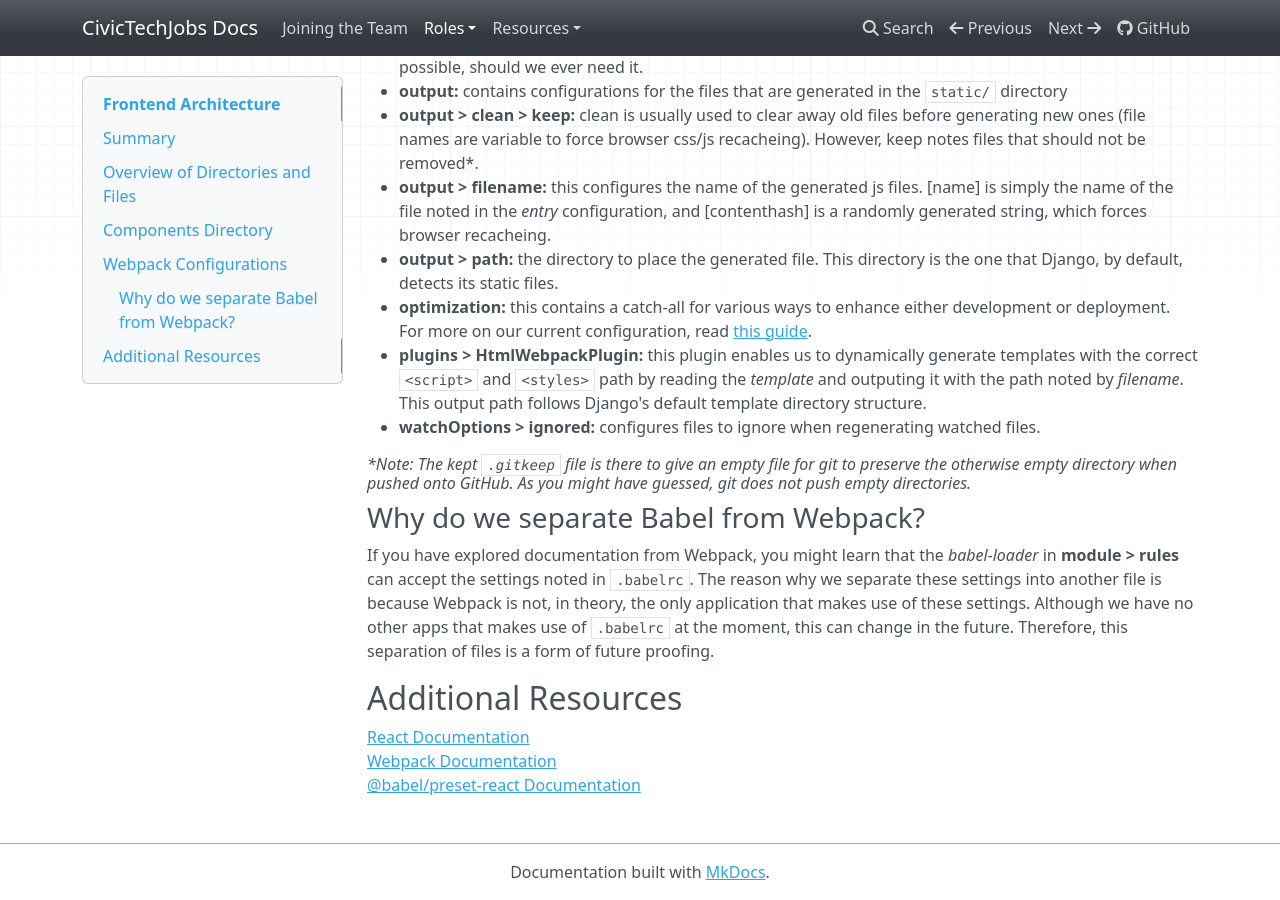
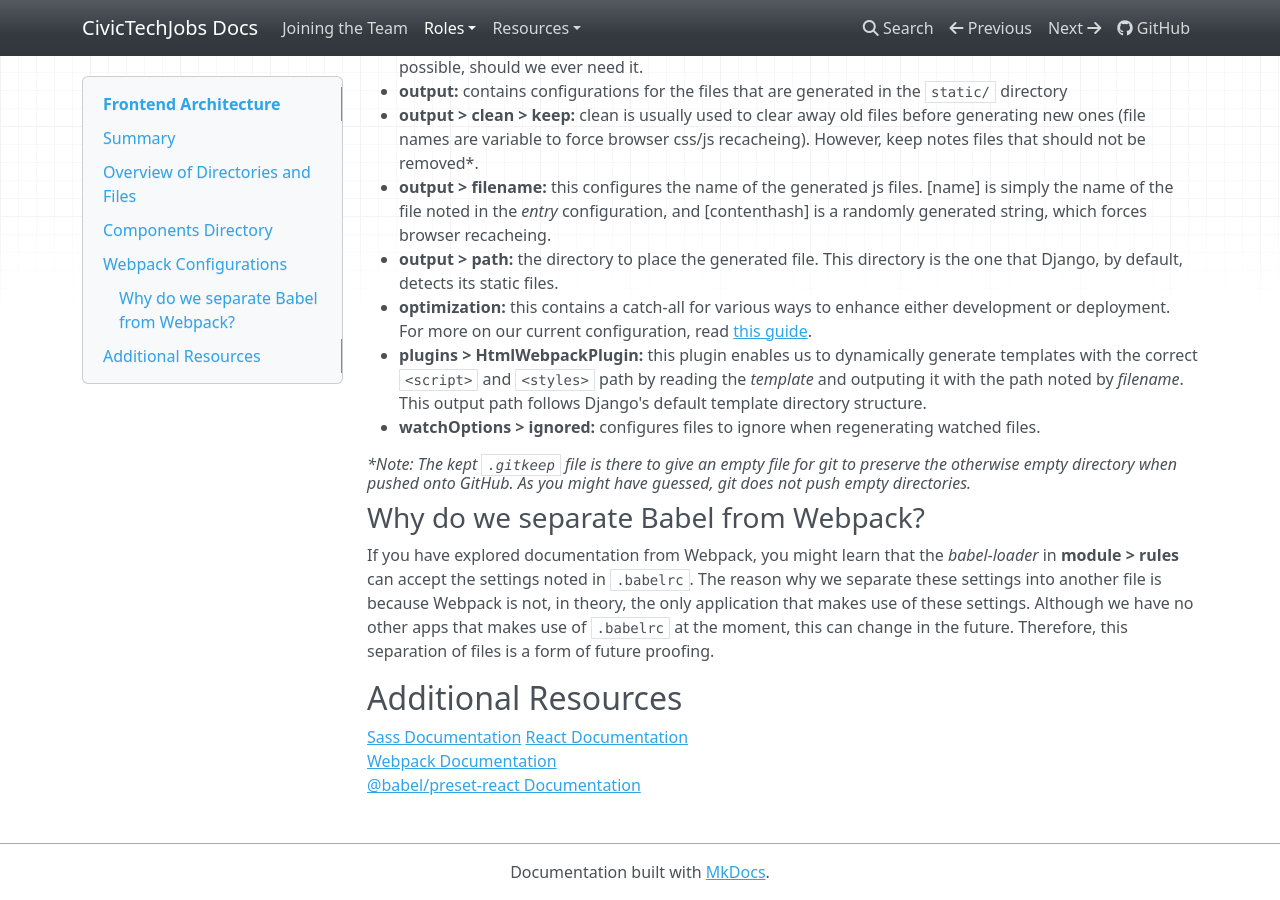
Before and after one commit to Aveline-art/CivicTechJobs-Documentation-Test, an MkDocs documentation site: the page built from docs/developer/frontend.md, in a window 1280 px wide and 900 px high, scrolled down 3380 px. Built offline with MkDocs 1.6.1, drawn with Linux system fonts in a browser that asks for light colours; nearby versions of some CDN libraries.

Commit message:
added sass

```diff
--- a/docs/developer/frontend.md
+++ b/docs/developer/frontend.md
@@ -155,6 +155,7 @@ If you have explored documentation from Webpack, you might learn that the *babel
 
 ## Additional Resources
 
+[Sass Documentation](https://sass-lang.com/documentation)
 [React Documentation](https://reactjs.org/docs/getting-started.html)<br>
 [Webpack Documentation](https://webpack.js.org/concepts/)<br>
 [@babel/preset-react Documentation](https://babeljs.io/docs/en/babel-preset-react)<br>
```
